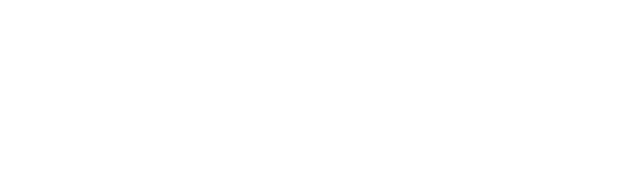
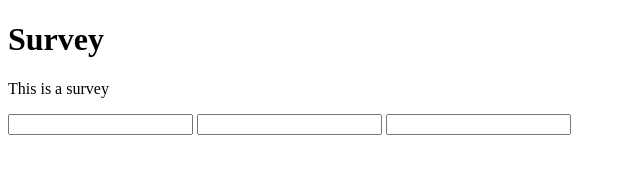
Before and after one commit to mahtsham/ahtsham-and-zaid-soomro, a plain HTML site: page index.html in a window 1280 px wide. Shown: the whole page, without its empty margins (0-640 px from the left). Drawn offline with Linux system fonts and the light colour scheme.

Commit message:
user storys from 1 through 8

```diff
--- a/index.html
+++ b/index.html
@@ -1,12 +1,20 @@
 <!DOCTYPE html>
 <html lang="en">
   <head>
-    <meta charset="UTF-8">
+    <meta charset="UTF-8" />
     <title>Fork Me! FCC: Test Suite Template</title>
-    <link rel="stylesheet" href="css/style.css">
+    <link rel="stylesheet" href="css/style.css" />
   </head>
 
   <body>
+    <h1 id="title">Survey</h1>
+    <p id="description">This is a survey</p>
+    <form action="" id="survey-form">
+      <input type="text" id="name" required />
+      <input type="email" id="email" required />
+      <input type="number" id="number" required />
+    </form>
+
     <script src="https://cdn.freecodecamp.org/testable-projects-fcc/v1/bundle.js"></script>
 
     <!--
@@ -21,6 +29,6 @@
     - The freeCodeCamp Team
 
     -->
-    <script  src="js/index.js"></script>
+    <script src="js/index.js"></script>
   </body>
 </html>
```
